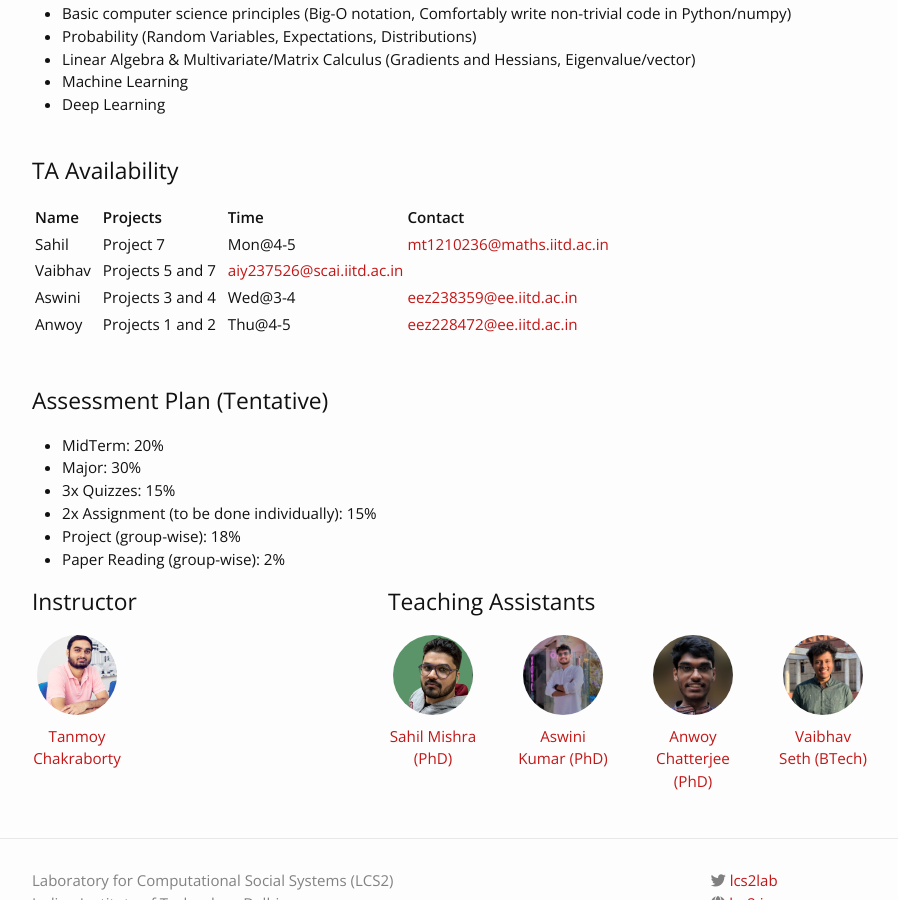
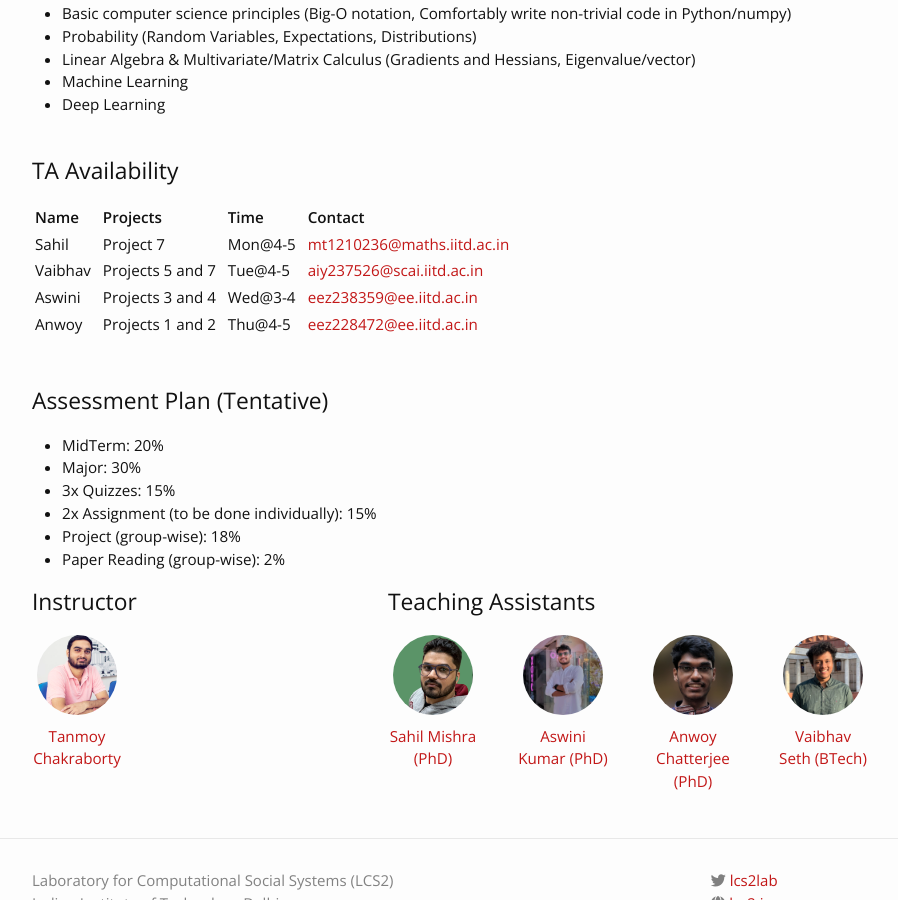
Before and after one commit to lcs2-iitd/ELL884-2402, a Jekyll site: the page built from index.md, in a window 1280 px wide and 900 px high, scrolled down 940 px. Shown: the whole window, without its empty margins (163-1061 px from the left). Built offline with Jekyll 4.4.1, drawn with Linux system fonts in a browser that asks for light colours; nearby versions of some CDN libraries.

Commit message:
Update home.html

```diff
--- a/_layouts/home.html
+++ b/_layouts/home.html
@@ -33,6 +33,7 @@ layout: default
         <tr>
             <td>Vaibhav&nbsp;&nbsp;</td>
             <td>Projects 5 and 7&nbsp;&nbsp;</td>
+            <td>Tue@4-5&nbsp;&nbsp;</td>
             <td><a href="mailto:aiy237526@scai.iitd.ac.in">aiy237526@scai.iitd.ac.in</a></td>
         </tr>
         <tr>
```
